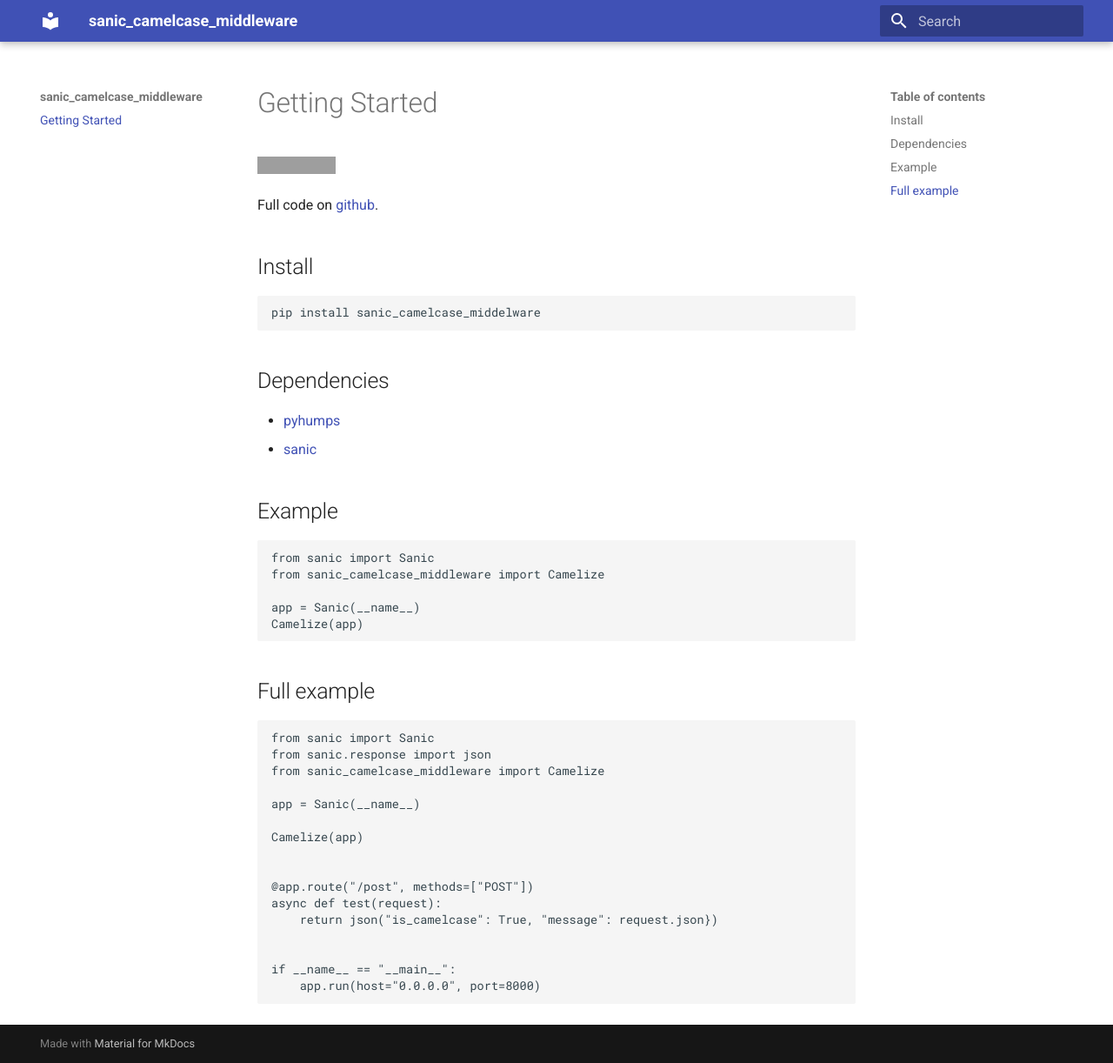
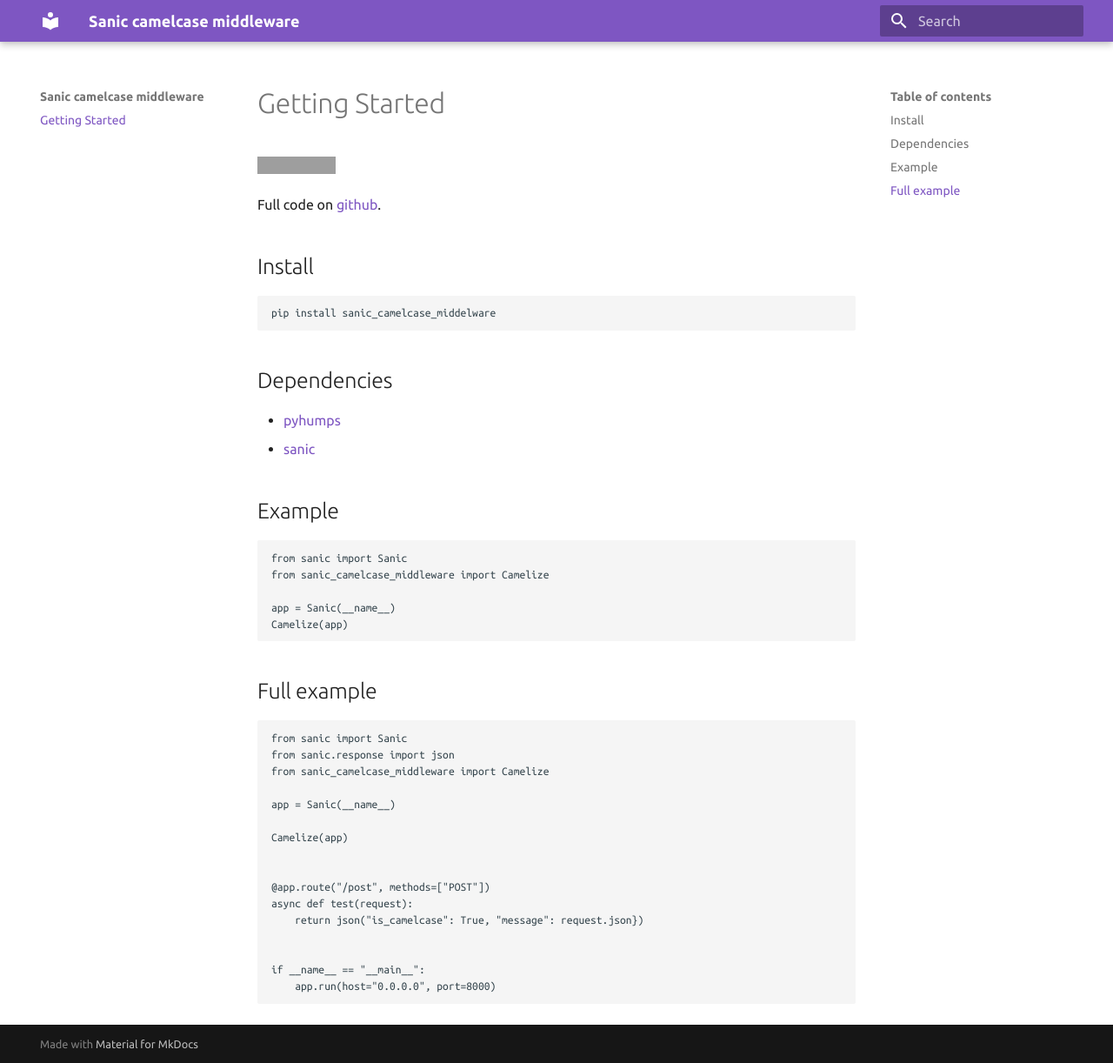
Before and after one commit to nf1s/sanic-camelcase-middleware, an MkDocs documentation site: the page built from docs/index.md, in a window 1280 px wide and 1222 px high. Shown: the whole window at 87% size. Built offline with MkDocs 1.6.1 and Material for MkDocs 9.7.7, drawn with Linux system fonts in a browser that asks for light colours; grey boxes are pictures that could not be loaded.

Commit message:
fixes theme colors

```diff
--- a/mkdocs.yml
+++ b/mkdocs.yml
@@ -1,3 +1,8 @@
-site_name: sanic_camelcase_middleware
+site_name: Sanic camelcase middleware
 theme:
   name: "material"
+  palette:
+    primary: "deep purple"
+  font:
+    text: "Ubuntu"
+    code: "Ubuntu Mono"
```
